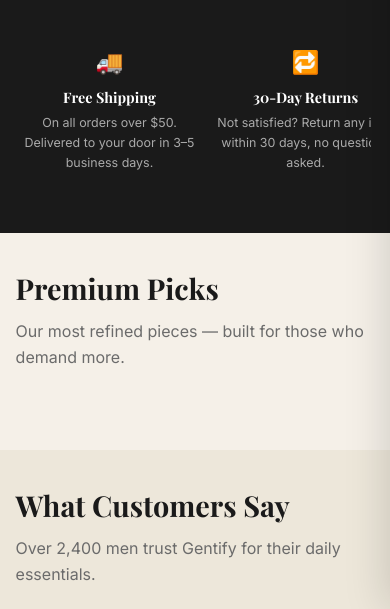
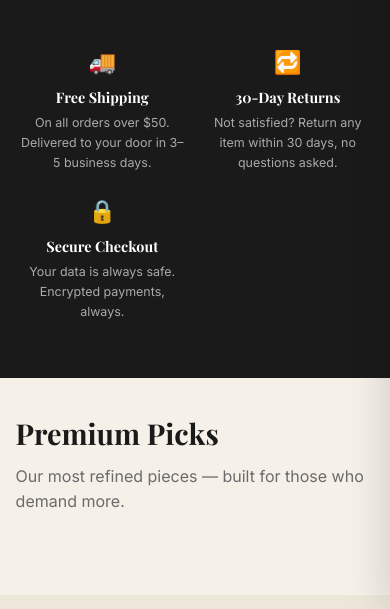
Before and after one commit to mabbasaskri-create/Gentify, a plain HTML site: page index.html in a window 390 px wide. Shown: the part 235-844 px from the top of the page. Drawn offline with nearby package versions, Linux system fonts and the light colour scheme; a web font is replaced by a local one.

Commit message:
Add files via upload

```diff
--- a/styles.css
+++ b/styles.css
@@ -1153,8 +1153,7 @@ footer {
   .product-price { font-size: 1rem; }
   .add-btn { padding: 8px 14px; font-size: 0.78rem; }
 
-  .features-grid { display: flex; gap: 16px; overflow-x: auto; text-align: center; padding-bottom: 4px; -webkit-overflow-scrolling: touch; }
-  .features-grid > div { flex-shrink: 0; width: 180px; }
+  .features-grid { display: grid; grid-template-columns: 1fr 1fr; gap: 20px; text-align: center; max-width: 400px; margin: 0 auto; }
   .feature-icon { font-size: 1.4rem; margin-bottom: 6px; }
   .feature-title { font-size: 0.9rem; margin-bottom: 4px; }
   .feature-desc { font-size: 0.78rem; }
```
